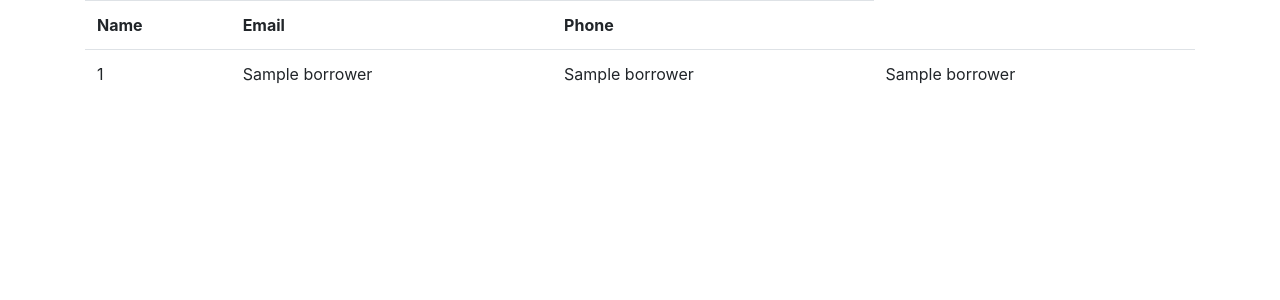
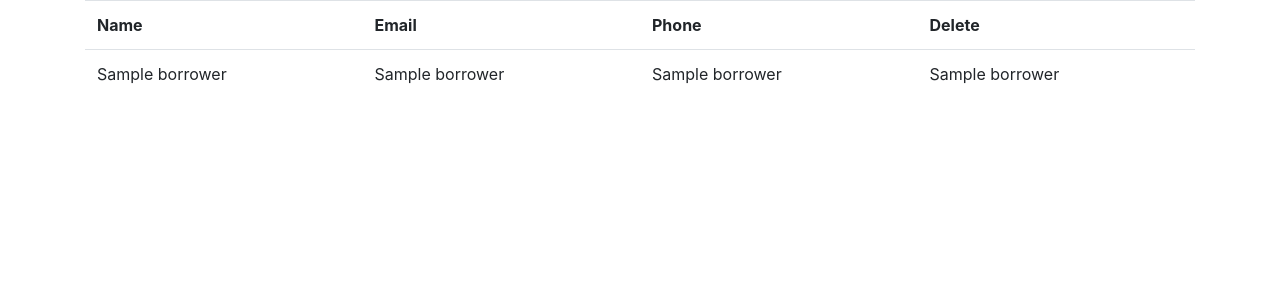
Before and after one commit to codybaraks/Library-Project, a Flask app: template templates/show_borrower.html in a window 1280 px wide. Shown: the part 126-426 px from the top of the page. Run offline with Flask 2, Linux system fonts and the light colour scheme; the template is opened without the code that fills it: most values are stand-ins (such as "Sample title", 1, 10 or a date in 2020); some libraries are stand-ins or nearby versions.

Commit message:
progress..

```diff
--- a/app.py
+++ b/app.py
@@ -58,12 +58,12 @@ def forms_bor():
         cursor.execute(sql, val)
         db.commit()
         flash("Your Successfuly saved!")
-        redirect(url_for('show_boro'))
+        redirect(url_for('show_borrowers'))
 
     return render_template('brow_form.html')
 
-@app.route('/show_boro')
-def show_bor():
+@app.route('/show_borrowers')
+def show_b():
     cursor = db.cursor()
     sql = "SELECT * FROM borrowers"
     cursor.execute(sql)
@@ -124,6 +124,28 @@ def issue():
     people= cursor.fetchall()
     return render_template('trans_form.html', books=books,people=people)
 
+# This section is for Button
+
+@app.route('/delete')
+def remove():
+    cursor = db.cursor()
+    sql = "SELECT * FROM `borrowers`"
+    # UPDATE '' SET salary=500 WHERE id = 455
+    cursor.execute(sql)
+    refugees = cursor.fetchall()
+    return render_template('remove.html', refugees=refugees)
+
+@app.route('/del/<id>')
+def del_ref(id):
+    cursor = db.cursor()
+    sql = "DELETE FROM borrowers WHERE id=%s"
+    cursor.execute(sql, (id,))
+    # cursor.execute(sql)
+    db.commit()
+    flash('Borrower Successfully Removed ')
+    return redirect(url_for('remove'))
+
+
 @app.errorhandler(404)
 def error_page(e):
     return render_template('error.html')
--- a/templates/Base.html
+++ b/templates/Base.html
@@ -51,7 +51,7 @@ charges cid, date_charged, amount, status
                     <a class="nav-link" href="/show_users">Show User</a>
                 </li>
                  <li class="nav-item">
-                    <a class="nav-link" href="/show_boro">Show Borrowers</a>
+                    <a class="nav-link" href="/show_borrowers">Show Borrowers</a>
                 </li>
                  <li class="nav-item">
                     <a class="nav-link" href="/show_books">Show Books</a>
--- a/templates/show_borrower.html
+++ b/templates/show_borrower.html
@@ -9,12 +9,13 @@
                 <th>Name</th>
                 <th>Email</th>
                 <th>Phone</th>
+                <th>Delete</th>
             </tr>
             {% for borrower in borrowers %}
                 <tr>
-                    <td>{{ borrower[0] }}</td>
                     <td>{{ borrower[1] }}</td>
                     <td>{{ borrower[2] }}</td>
+                    <td>{{ borrower[3] }}</td>
                     <td>{{ borrower[3] }}</td>
                 </tr>
             {% endfor %}
--- a/templates/show_user.html
+++ b/templates/show_user.html
@@ -12,10 +12,10 @@
             </tr>
             {% for user in users %}
                 <tr>
-                    <td>{{ user[0] }}</td>
                     <td>{{ user[1] }}</td>
                     <td>{{ user[2] }}</td>
                     <td>{{ user[3] }}</td>
+                    <td>{{ user[4] }}</td>
                 </tr>
             {% endfor %}
         </table>
```
